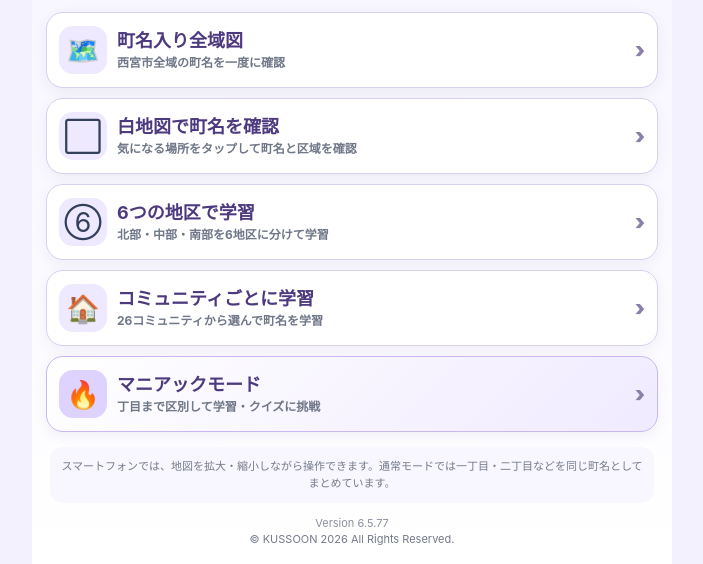
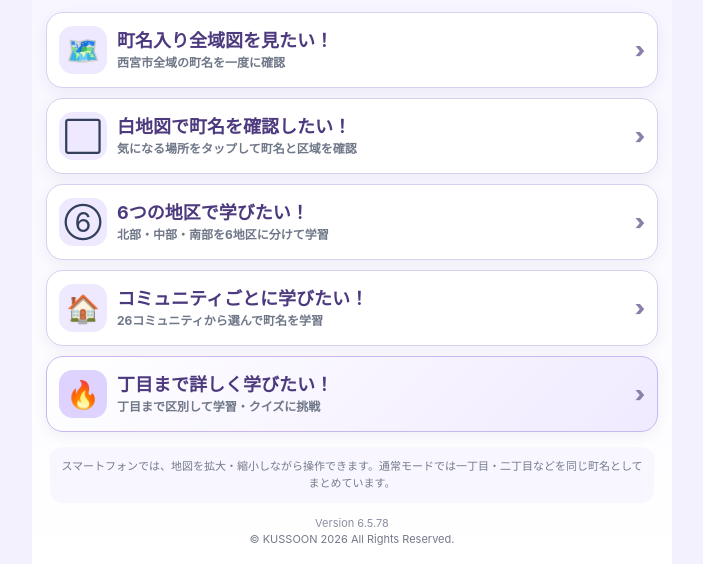
Before and after one commit to Kussoon/nishinomiya, a plain HTML site: page index.html in a window 1280 px wide. Shown: the part 291-855 px from the top of the page, without its empty margins (288-991 px from the left). Drawn offline with Linux system fonts and the light colour scheme.

Commit message:
Add files via upload

```diff
--- a/index.html
+++ b/index.html
@@ -43,7 +43,7 @@ footer{text-align:center;color:#73798a;font-size:11px}
   <a class="card" href="all-area-labeled.html">
     <span class="icon">🗺️</span>
     <span class="text">
-      <strong>町名入り全域図</strong>
+      <strong>町名入り全域図を見たい！</strong>
       <small>西宮市全域の町名を一度に確認</small>
     </span>
     <span class="arrow">›</span>
@@ -52,7 +52,7 @@ footer{text-align:center;color:#73798a;font-size:11px}
   <a class="card" href="all-area.html">
     <span class="icon">⬜</span>
     <span class="text">
-      <strong>白地図で町名を確認</strong>
+      <strong>白地図で町名を確認したい！</strong>
       <small>気になる場所をタップして町名と区域を確認</small>
     </span>
     <span class="arrow">›</span>
@@ -61,7 +61,7 @@ footer{text-align:center;color:#73798a;font-size:11px}
   <a class="card" href="area-select.html">
     <span class="icon">⑥</span>
     <span class="text">
-      <strong>6つの地区で学習</strong>
+      <strong>6つの地区で学びたい！</strong>
       <small>北部・中部・南部を6地区に分けて学習</small>
     </span>
     <span class="arrow">›</span>
@@ -70,7 +70,7 @@ footer{text-align:center;color:#73798a;font-size:11px}
   <a class="card" href="community-select.html">
     <span class="icon">🏠</span>
     <span class="text">
-      <strong>コミュニティごとに学習</strong>
+      <strong>コミュニティごとに学びたい！</strong>
       <small>26コミュニティから選んで町名を学習</small>
     </span>
     <span class="arrow">›</span>
@@ -79,7 +79,7 @@ footer{text-align:center;color:#73798a;font-size:11px}
   <a class="card maniac" href="maniac/">
     <span class="icon">🔥</span>
     <span class="text">
-      <strong>マニアックモード</strong>
+      <strong>丁目まで詳しく学びたい！</strong>
       <small>丁目まで区別して学習・クイズに挑戦</small>
     </span>
     <span class="arrow">›</span>
@@ -87,7 +87,7 @@ footer{text-align:center;color:#73798a;font-size:11px}
 </nav>
 
 <p class="note">スマートフォンでは、地図を拡大・縮小しながら操作できます。通常モードでは一丁目・二丁目などを同じ町名としてまとめています。</p>
-<p class="version">Version 6.5.77</p>
+<p class="version">Version 6.5.78</p>
 <footer>© KUSSOON 2026 All Rights Reserved.</footer>
 </main>
 </body>
```
